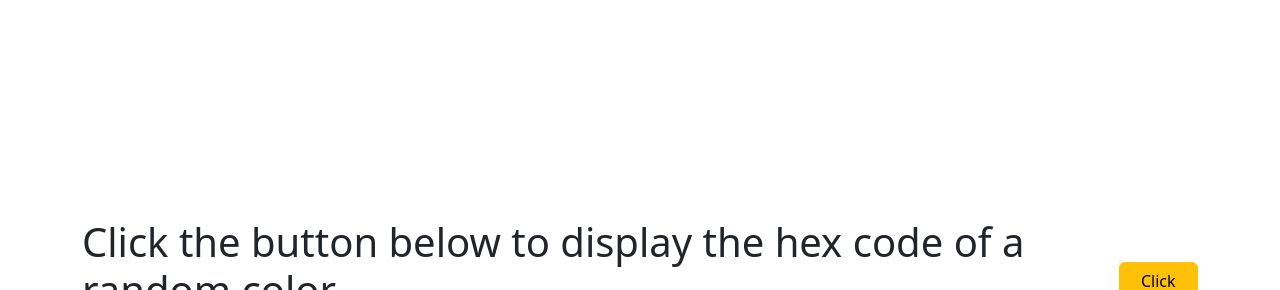
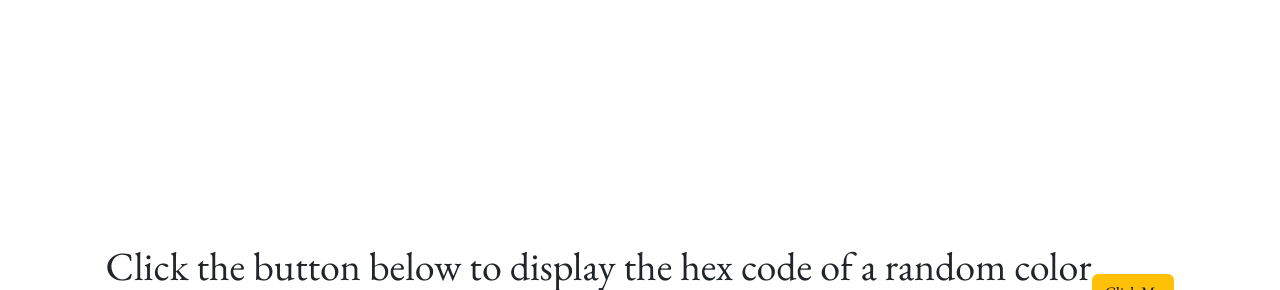
Before and after one commit to orlandoliddell/Background, a plain HTML site: page index.html in a window 1280 px wide. Shown: the part 107-397 px from the top of the page. Drawn offline with nearby package versions, Linux system fonts and the light colour scheme.

Commit message:
Imported google font APi eb garamond

```diff
--- a/style.css
+++ b/style.css
@@ -1,3 +1,9 @@
+@import url('https://fonts.googleapis.com/css2?family=EB+Garamond&display=swap');
+
+body{
+    font-family: 'EB Garamond', serif;
+}
+
 .container{
     display: flex;
     justify-content: center;
```
